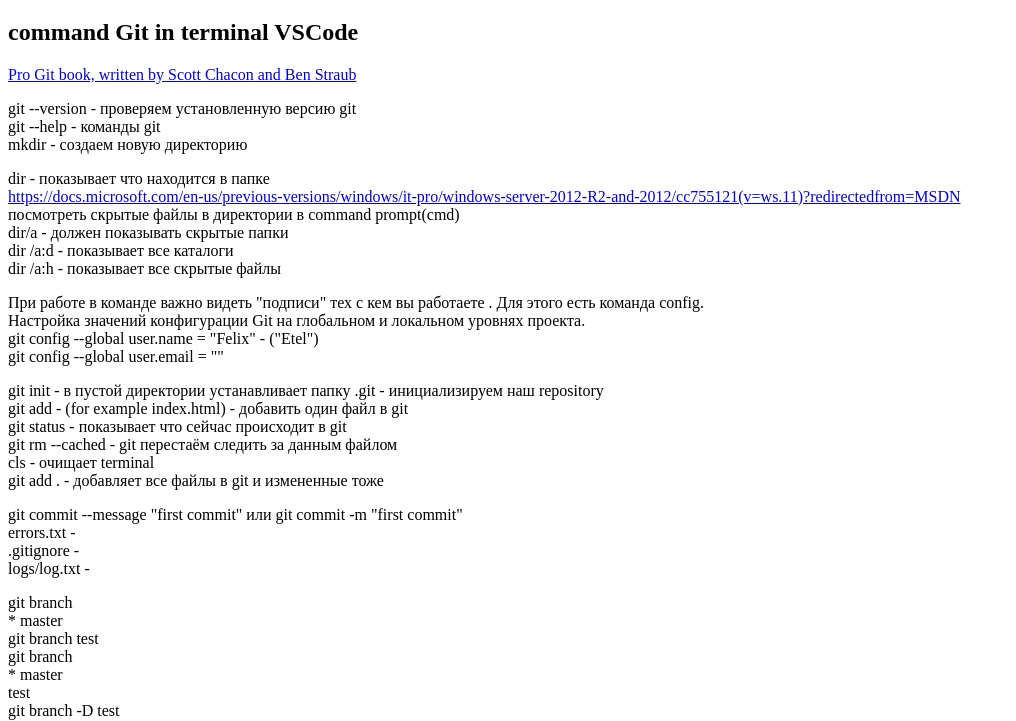
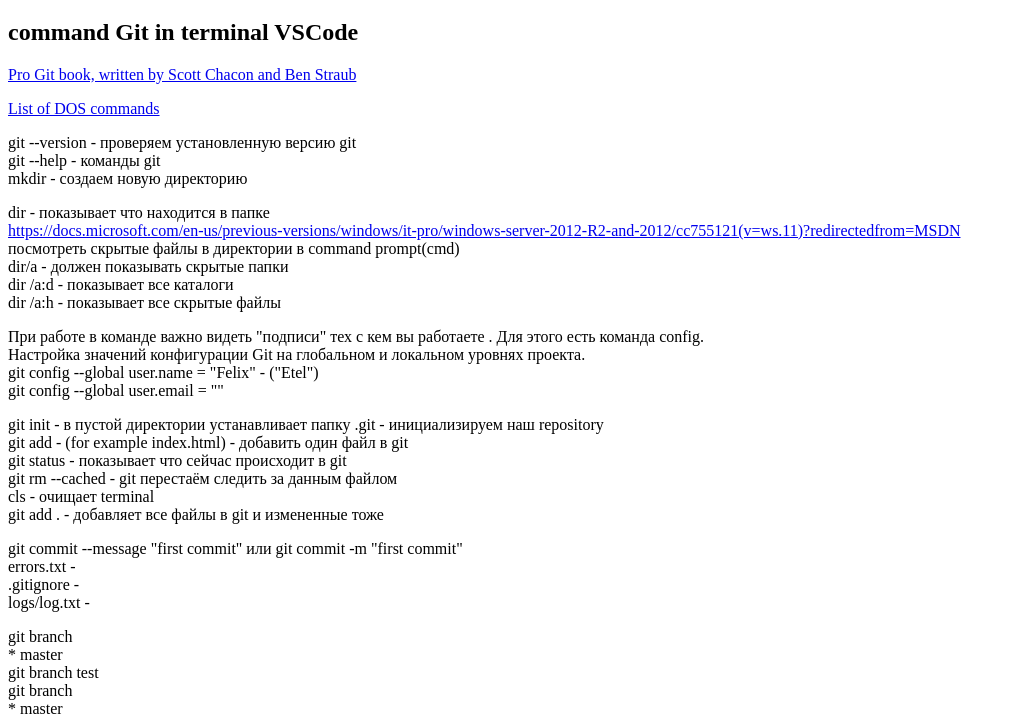
Before and after one commit to FF18/git-course, a plain HTML site: page git-help.html in a window 1280 px wide. Shown: the part 61-782 px from the top of the page, without its empty margins (0-1016 px from the left). Drawn offline with Linux system fonts and the light colour scheme.

Commit message:
second change git-help files

```diff
--- a/git-help.html
+++ b/git-help.html
@@ -10,6 +10,7 @@
     <h1>Git & GitHub lesson from YouTube of Minin</h1>
 	<h2>command Git in terminal VSCode</h2>
 	<a href="https://git-scm.com/book/ru/v2" target="_blank">Pro Git book, written by Scott Chacon and Ben Straub</a>
+	<p><a href="https://en.wikipedia.org/wiki/List_of_DOS_commands">List of DOS commands</a></p>
 	<div>
 		<p>
 			git --version - проверяем установленную версию git <br>
@@ -101,79 +102,3 @@
     <!-- <script src="script.js"></script> -->
 </body>
 </html>
-<!-- Book - https://git-scm.com/book/ru/v2 -->
-
-<!-- Git tutorial: -->
-
-<!-- command git in terminal VSCode: -->
-<!-- git --version - проверяем установленную версию git  -->
-<!-- git --help - команды git  -->
-<!-- mkdir <name directory> - создаем новую директорию  -->
-
-<!-- dir - показывает что находится в папке  -->
-<!-- https://docs.microsoft.com/en-us/previous-versions/windows/it-pro/windows-server-2012-R2-and-2012/cc755121(v=ws.11)?redirectedfrom=MSDN -->
-<!-- посмотреть скрытые файлы в директории в command prompt(cmd) -->
-<!-- dir/a - должен показывать скрытые папки -->
-<!-- dir /a:d - показывает все каталоги -->
-<!-- dir /a:h - показывает все скрытые файлы -->
-
-<!-- При работе в команде важно видеть "подписи" тех с кем вы работаете . Для этого есть команда config. -->
-<!-- Настройка значений конфигурации Git на глобальном и локальном уровнях проекта. -->
-<!-- git config --global user.name = "Felix" - ("Etel") -->
-<!-- git config --global user.email = ""  -->
-
-<!-- git init - в пустой  директории устанавливает папку .git - инициализируем наш repository -->
-<!-- git add <file.format> - (for example index.html) - добавить один файл в git -->
-<!-- git status - показывает что сейчас происходит в git -->
-<!-- git rm --cached <file.format> - git перестаём следить за данным файлом  -->
-<!-- cls - очищает terminal -->
-<!-- git add . - добавляет все файлы в git и измененные  тоже  -->
-
-<!-- git commit --message "first commit" или git commit -m "first commit" -->
-	<!-- errors.txt -  -->
-	<!-- .gitignore -  -->
-	<!-- logs/log.txt -  -->
-
-<!-- git branch -->
-	<!-- * master -->
-<!-- git branch test -->
-<!-- git branch -->
-	<!-- * master -->
-	  <!-- test  -->
-<!-- git branch -D test -->
-<!-- git branch readme -->
-	<!-- * master -->
-	  <!-- readme -->
-<!-- git checkout readme -->
-<!-- git branch -->
-	  <!-- master -->
-	<!-- * readme -->
-
-<!-- //если есть проблемы с user.name и user.email - получаем сообщение: -->
-<!-- warning: user.name has multiple values -->
-<!-- error: cannot overwrite multiple values with a single value -->
-       <!-- Use a regexp, --add or --replace-all to change user.name. -->
-
-<!-- //Solution: -->
-<!-- git config --global --replace-all user.name "The name of your git" -->
-<!-- git config --global --replace-all uesr.email "Your git mailbox" -->
-
-<!-- присоединить новую работу в repository: -->
-<!-- git remote and origin https://github.com/FF18/git-course.git -->
-<!-- git push -u origin master -->
-
-<!-- Octotree - GitHub for Chrome - добавить для удобства пользования  -->
-
-<!-- //после изменений файлов, добавляем их в Git, а затем  в Github: -->
-<!-- git add . -->
-<!-- git commit -m"" -->
-<!-- git push  -->
-
-<!-- //установить работу на другом компьютере из Github: -->
-<!-- cd.. -->
-<!-- mkdir new-git-project -->
-<!-- cd new-git-project -->
-<!-- //копируем Clone в Code Github -->
-<!-- git clone https://github.com/FF18/git-course.git -->
-<!-- //достаём измененные  файлы из Github  -->
-<!-- git pull -->
```
Also changed, not shown: git-help.txt.
